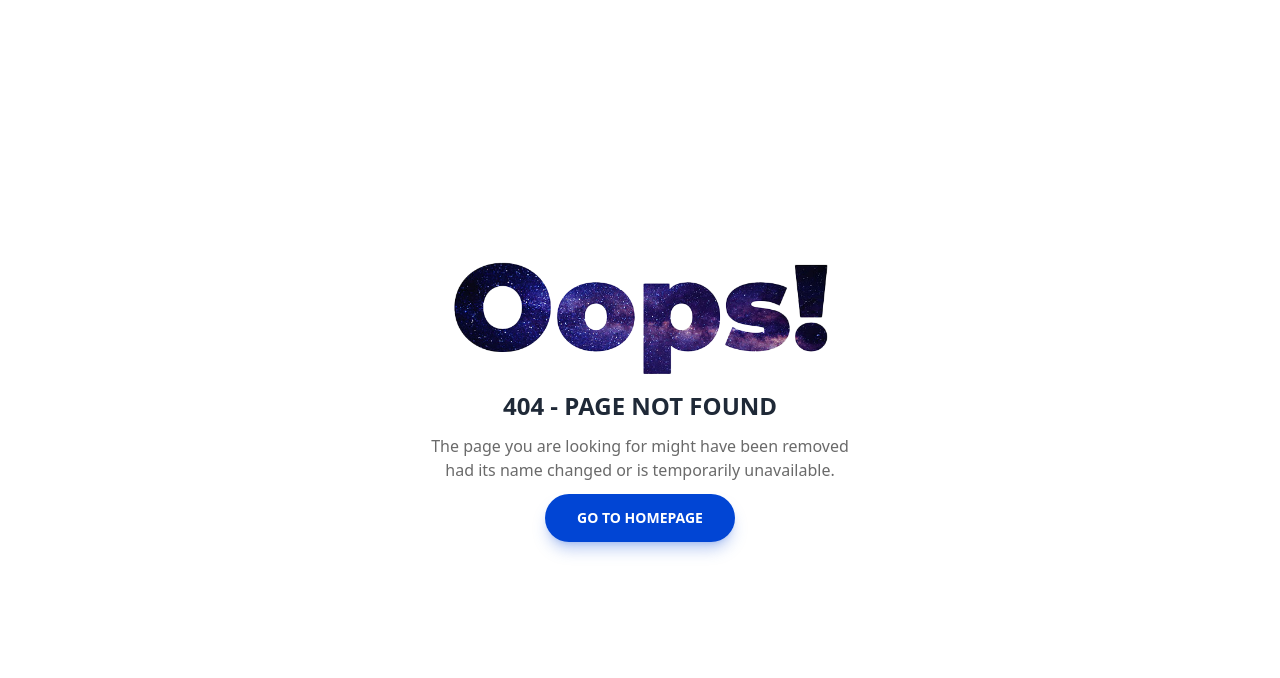
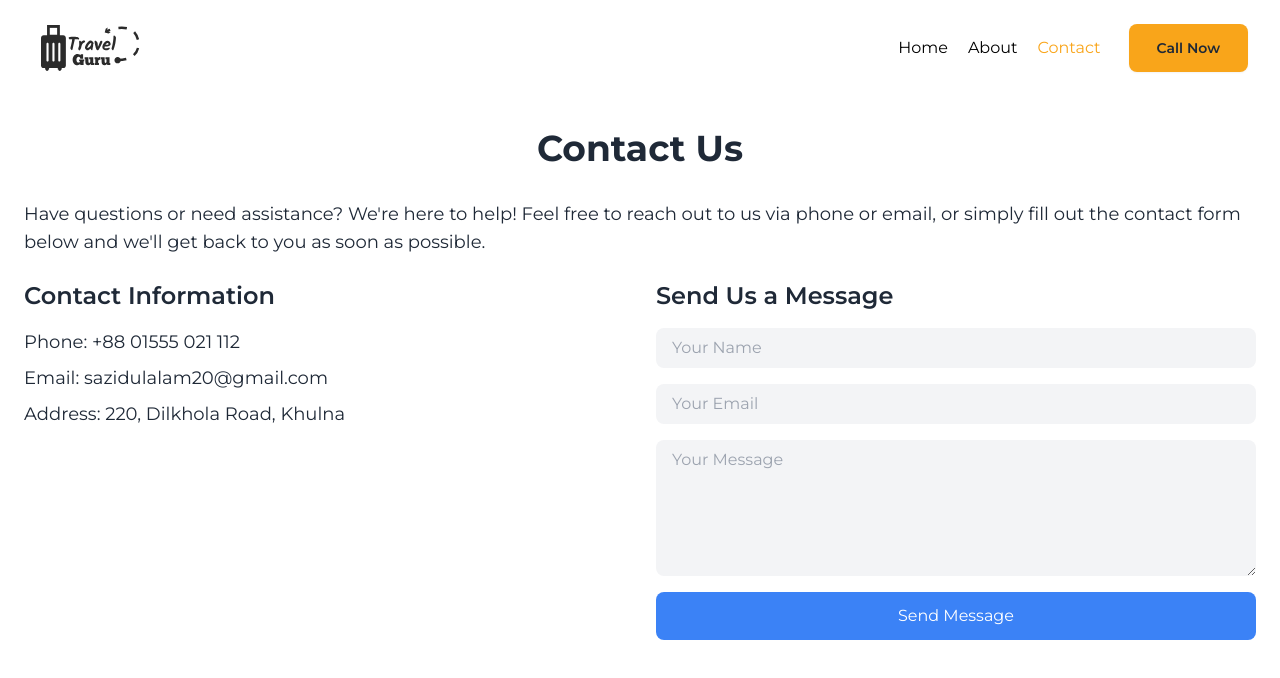
Before and after one commit to SazidulAlam47/travel-guru, a React (Vite) app: page /contact in a window 1280 px wide. Before the commit this address had no page. Shown: the top 678 px of the page. Built offline with nearby package versions, Linux system fonts and the light colour scheme.

Commit message:
about and contact pages

```diff
--- a/package.json
+++ b/package.json
@@ -23,7 +23,6 @@
     "react-icons": "^5.2.0",
     "react-router-dom": "^6.23.0",
     "react-slick": "^0.30.2",
-    "react-toastify": "^10.0.5",
     "slick-carousel": "^1.8.1",
     "sort-by": "^1.2.0",
     "sweetalert2": "^11.10.8"
--- /dev/null
+++ b/src/pages/About/About.jsx
@@ -0,0 +1,39 @@
+const About = () => {
+    return (
+        <div className="container mx-auto px-3 md:px-6  py-8">
+            <h1 className="text-4xl font-bold text-center pb-4">
+                About Travel Guru
+            </h1>
+            <p className="text-lg mb-6">
+                Welcome to Travel Guru, your ultimate destination for
+                discovering amazing travel plans and destinations.
+            </p>
+            <p className="text-lg mb-6">
+                At Travel Guru, we strive to provide you with the best travel
+                experiences tailored to your preferences. Whether you&apos;re
+                seeking a relaxing beach getaway, an adventurous trek through
+                the mountains, or an immersive cultural experience, we have
+                something for everyone.
+            </p>
+            <p className="text-lg mb-6">
+                Our team of travel experts carefully curates each travel plan to
+                ensure an unforgettable journey, packed with exciting
+                activities, comfortable accommodations, and delicious local
+                cuisine.
+            </p>
+            <p className="text-lg mb-6">
+                Explore our website to discover our wide range of travel plans,
+                including popular destinations like Cox&apos;s Bazar, Sajek,
+                Sreemangal, and Sundarbans. Each destination offers a unique
+                blend of natural beauty, cultural richness, and adventure,
+                waiting to be explored.
+            </p>
+            <p className="text-lg mb-6">
+                Start your journey with Travel Guru today and embark on the
+                adventure of a lifetime!
+            </p>
+        </div>
+    );
+};
+
+export default About;
--- /dev/null
+++ b/src/pages/Contact/Contact.jsx
@@ -0,0 +1,86 @@
+import Swal from "sweetalert2";
+
+const Contact = () => {
+    const handleSubmit = (e) => {
+        e.preventDefault();
+        Swal.fire({
+            icon: "success",
+            title: "Your message has been sent",
+            showConfirmButton: false,
+            timer: 1500,
+        });
+        e.target.reset();
+    };
+
+    return (
+        <div className="container mx-auto px-3 md:px-6 py-8">
+            <div className="">
+                <h1 className="text-4xl font-bold text-center mb-8">
+                    Contact Us
+                </h1>
+                <p className="text-lg mb-6">
+                    Have questions or need assistance? We&apos;re here to help!
+                    Feel free to reach out to us via phone or email, or simply
+                    fill out the contact form below and we&apos;ll get back to
+                    you as soon as possible.
+                </p>
+                <div className="grid grid-cols-1 md:grid-cols-2 gap-8">
+                    <div>
+                        <h2 className="text-2xl font-semibold mb-4">
+                            Contact Information
+                        </h2>
+                        <p className="text-lg mb-2">Phone: +88 01555 021 112</p>
+                        <p className="text-lg mb-2">
+                            Email: sazidulalam20@gmail.com
+                        </p>
+                        <p className="text-lg mb-2">
+                            Address: 220, Dilkhola Road, Khulna
+                        </p>
+                    </div>
+                    <div className="flex flex-col">
+                        <h2 className="text-2xl font-semibold mb-4">
+                            Send Us a Message
+                        </h2>
+                        <form
+                            onSubmit={handleSubmit}
+                            className="flex flex-col space-y-4"
+                        >
+                            <input
+                                type="text"
+                                id="name"
+                                name="name"
+                                placeholder="Your Name"
+                                className="py-2 px-4 rounded-lg bg-gray-100 focus:outline-none transition-colors duration-200"
+                                required
+                            />
+                            <input
+                                type="email"
+                                id="email"
+                                name="email"
+                                placeholder="Your Email"
+                                className="py-2 px-4 rounded-lg bg-gray-100 focus:outline-none transition-colors duration-200"
+                                required
+                            />
+                            <textarea
+                                id="message"
+                                name="message"
+                                rows="5"
+                                placeholder="Your Message"
+                                className="py-2 px-4 rounded-lg bg-gray-100 focus:outline-none transition-colors duration-200"
+                                required
+                            ></textarea>
+                            <button
+                                type="submit"
+                                className="bg-blue-500 text-white py-3 rounded-lg hover:bg-blue-600 transition-colors duration-300"
+                            >
+                                Send Message
+                            </button>
+                        </form>
+                    </div>
+                </div>
+            </div>
+        </div>
+    );
+};
+
+export default Contact;
```
Also changed, not shown: src/Routes/Routes.jsx (+10 -0 lines), 1 other file (tests, documents, lock files or other folders).
